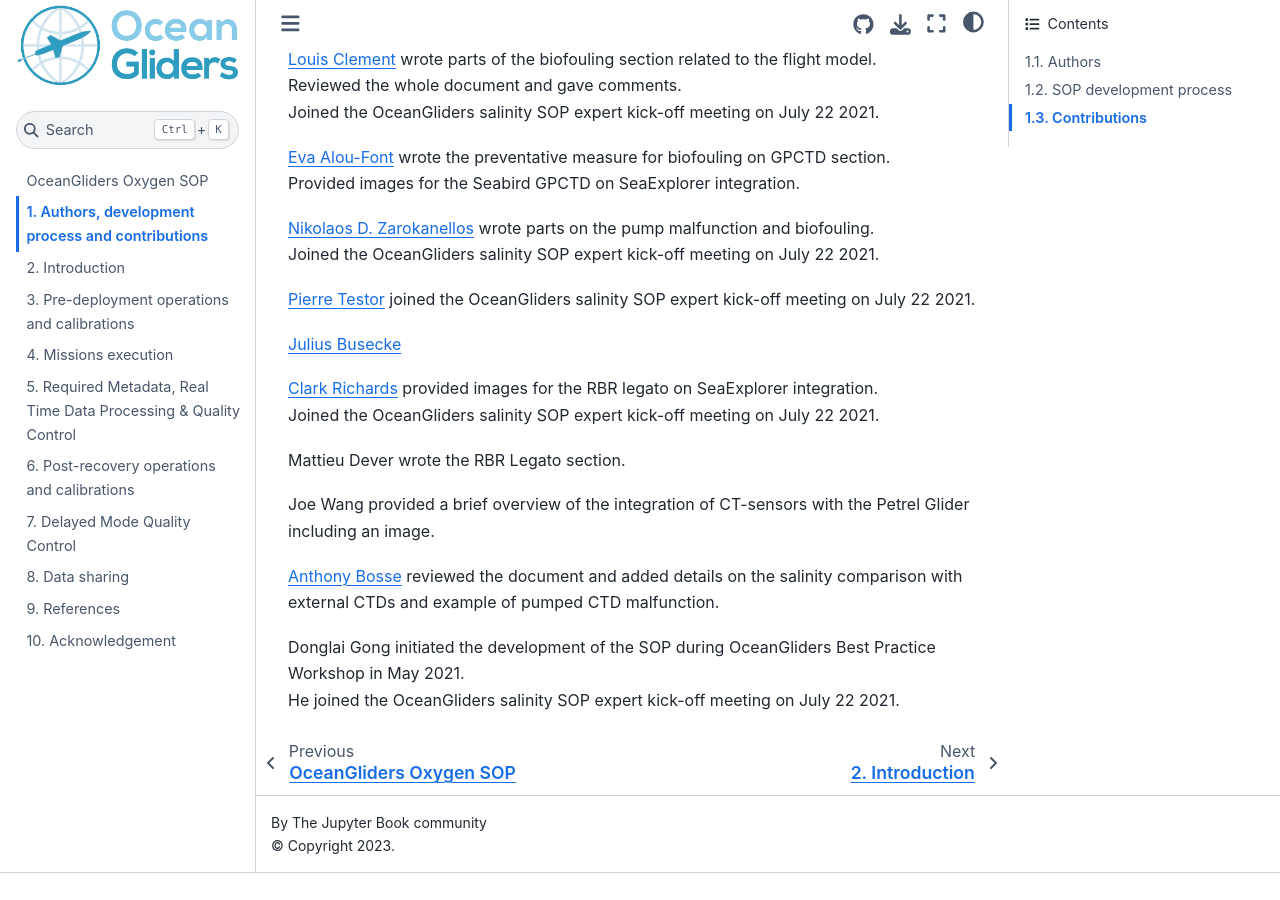
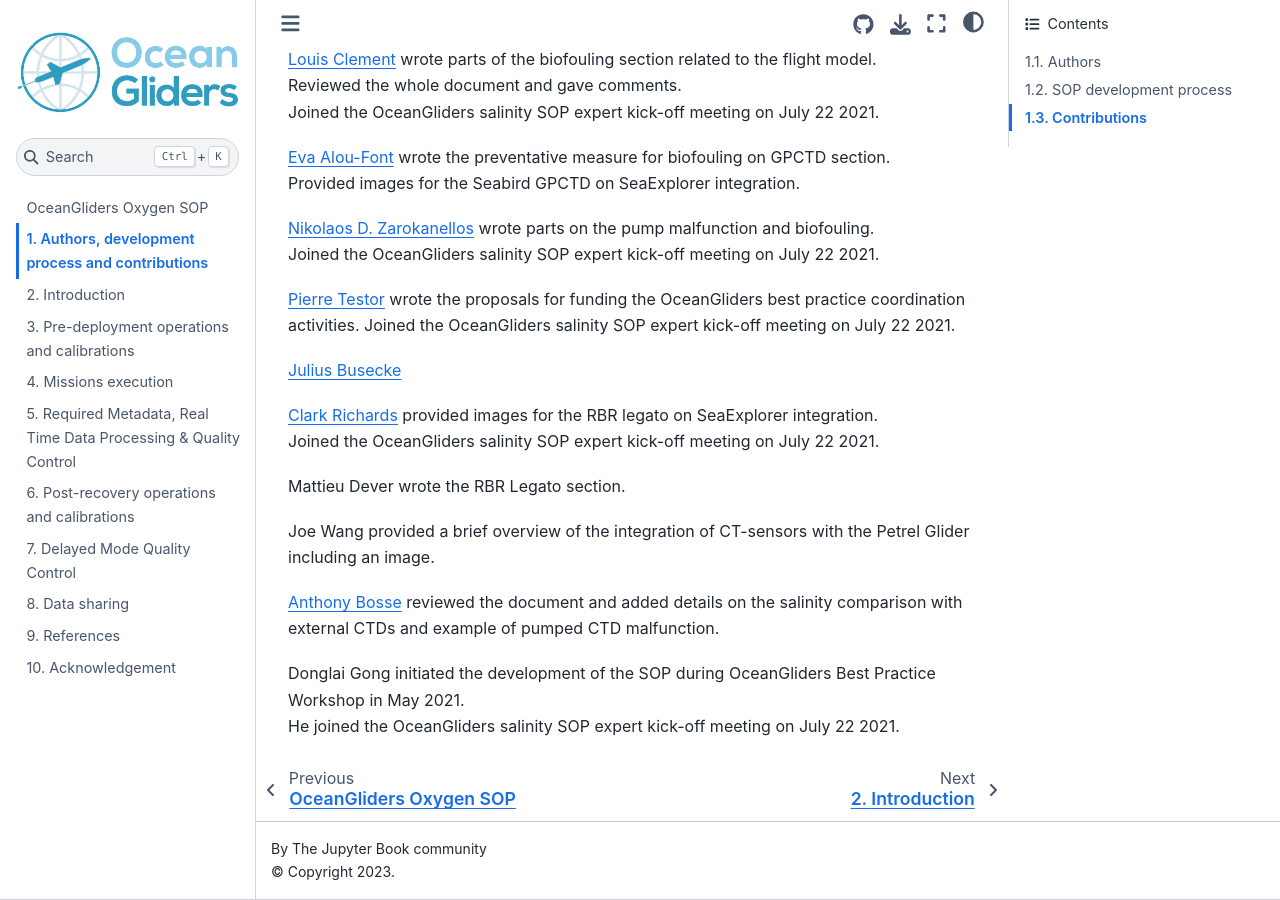
Before and after one commit to OceanGlidersCommunity/Salinity_SOP, a Jupyter Book: the page built from sections/authors_SOP_development_process.md, in a window 1280 px wide and 900 px high, scrolled down 2207 px. Built offline with Jupyter Book 1.0.4 settings and Sphinx 7.4.7 and the Sphinx Book theme 1.1.4, drawn with Linux system fonts in a browser that asks for light colours; before the commit the page ends 3080 px from its top, so only the background shows below that.

Commit message:
add Pierre contributions, proposal writing

```diff
--- a/sections/authors_SOP_development_process.md
+++ b/sections/authors_SOP_development_process.md
@@ -65,7 +65,7 @@ Provided images for the Seabird GPCTD on SeaExplorer integration.
 [Nikolaos D. Zarokanellos](https://github.com/nizaroka) wrote parts on the pump malfunction and biofouling.
 Joined the OceanGliders salinity SOP expert kick-off meeting on July 22 2021.
 
-[Pierre Testor](https://github.com/ptestor) joined the OceanGliders salinity SOP expert kick-off meeting on July 22 2021.
+[Pierre Testor](https://github.com/ptestor) wrote the proposals for funding the OceanGliders best practice coordination activities. Joined the OceanGliders salinity SOP expert kick-off meeting on July 22 2021.
 
 [Julius Busecke](https://github.com/jbusecke)
 
```
